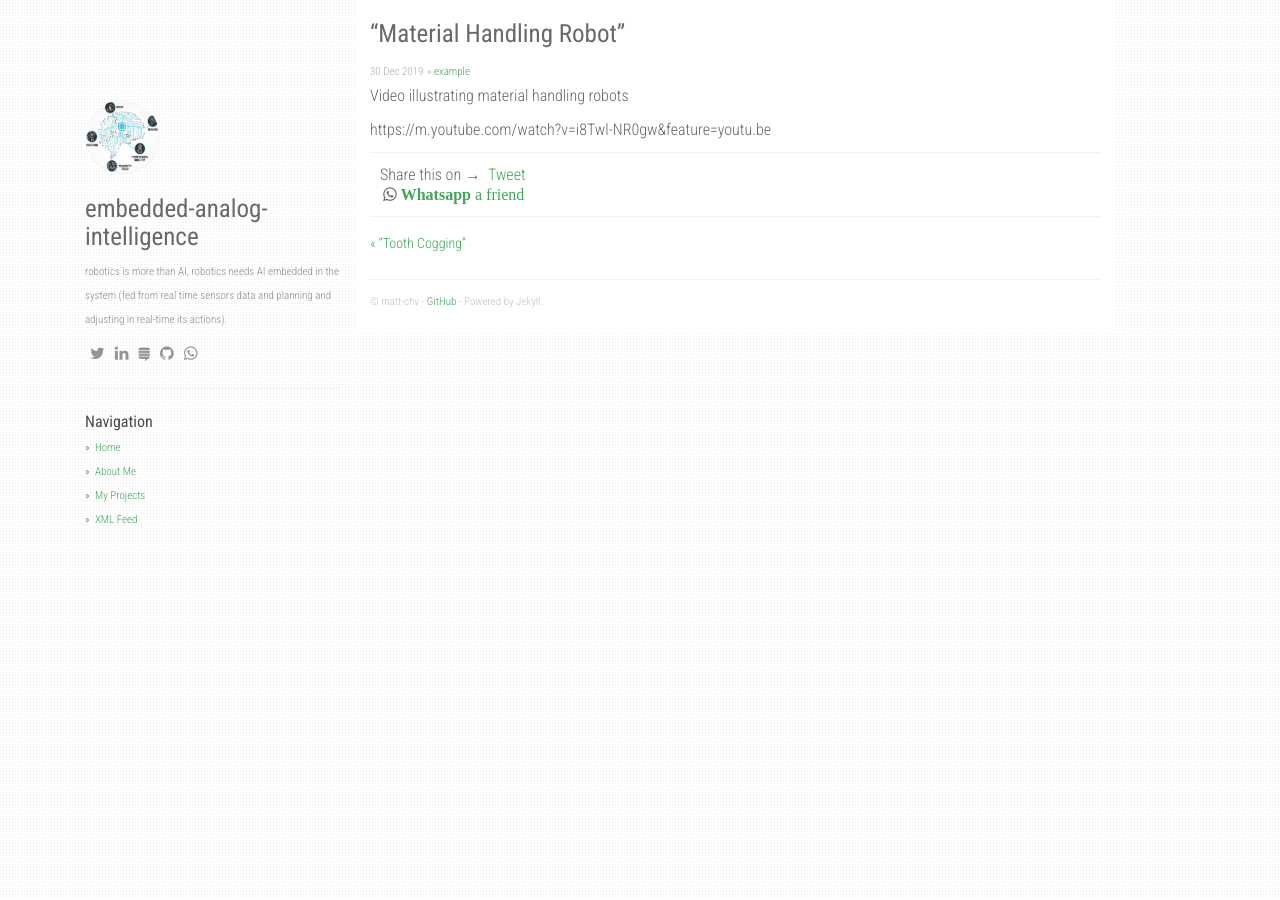
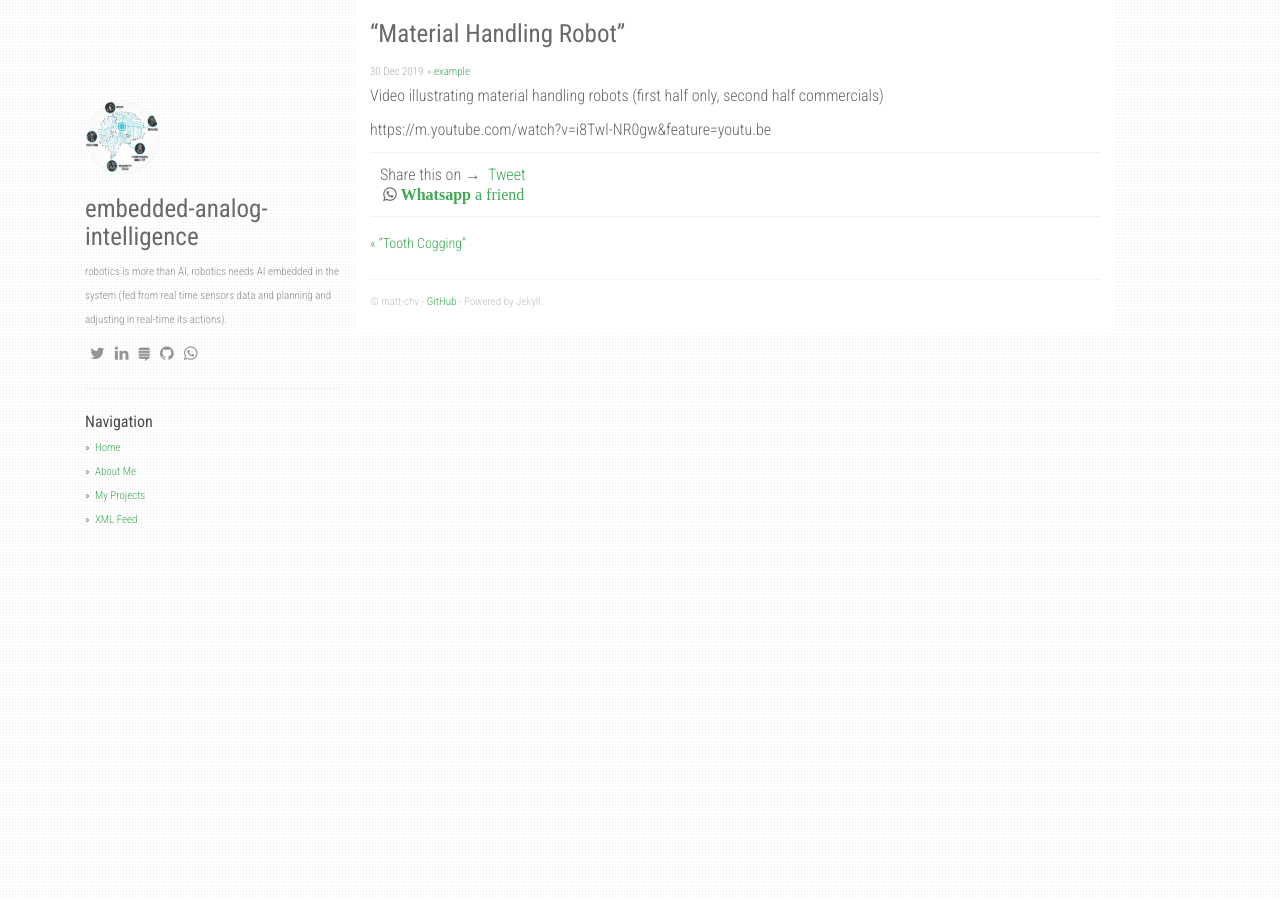
Before and after one commit to matt-chv/embedded-analog-intelligence, a Jekyll site: the page built from _posts/2019-12-30-vid-rob.md, in a window 1280 px wide. Built offline with Jekyll 4.4.1, drawn with Linux system fonts in a browser that asks for light colours; nearby versions of some CDN libraries; our own code applies the rules of GitHub Pages for plain Markdown files; comment, search, counter and statistics services are not loaded.

Commit message:
added comment about commercials

```diff
--- a/_posts/2019-12-30-vid-rob.md
+++ b/_posts/2019-12-30-vid-rob.md
@@ -5,6 +5,6 @@ category: example
 lang: en
 ---
 
-Video illustrating material handling robots
+Video illustrating material handling robots (first half only, second half commercials)
 
 https://m.youtube.com/watch?v=i8Twl-NR0gw&feature=youtu.be
```
